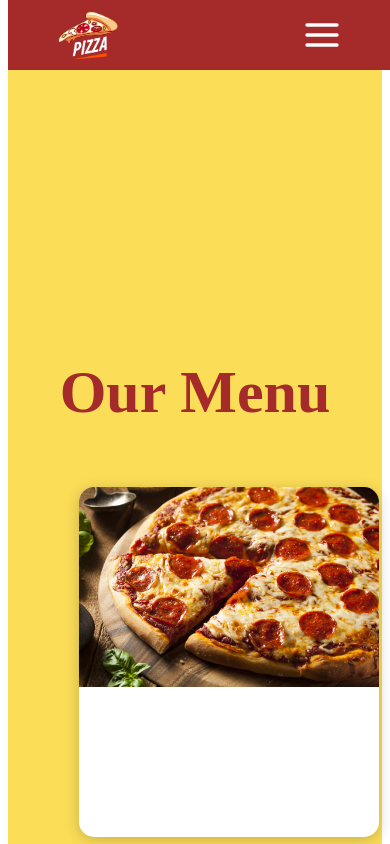
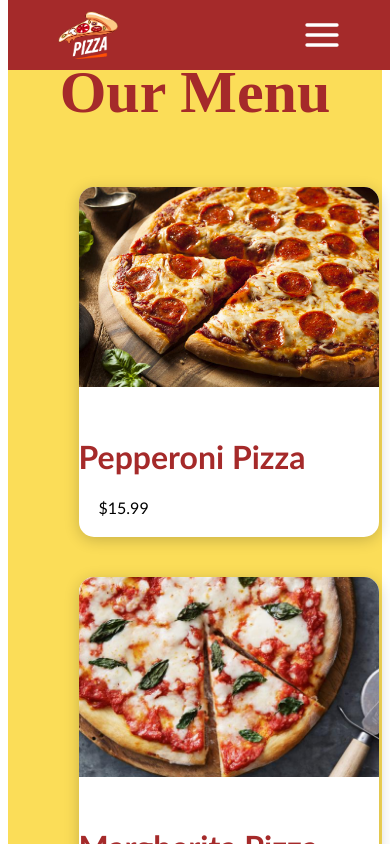
Before and after one commit to MhamadSaid/Restaurant-menu, a React (Create React App) app: page /menu in a window 390 px wide. Shown: the top 844 px of the page. Built offline with nearby package versions, Linux system fonts and the light colour scheme.

Commit message:
edit menu css

```diff
--- a/src/styles/Menu.css
+++ b/src/styles/Menu.css
@@ -13,6 +13,9 @@
   font-size: 60px;
 }
 
+.menu h1 {
+  margin-top: 50px;
+}
 .menuList {
   width: 70vw;
   height: auto;
@@ -58,6 +61,12 @@
   margin-left: 20px;
 }
 
+@media (max-width: 768px) {
+  h1 {
+    margin-top: 70px;
+  }
+}
+
 @media only screen and (max-width: 1300px) {
   .menuList {
     grid-template-columns: 1fr 1fr;
```
